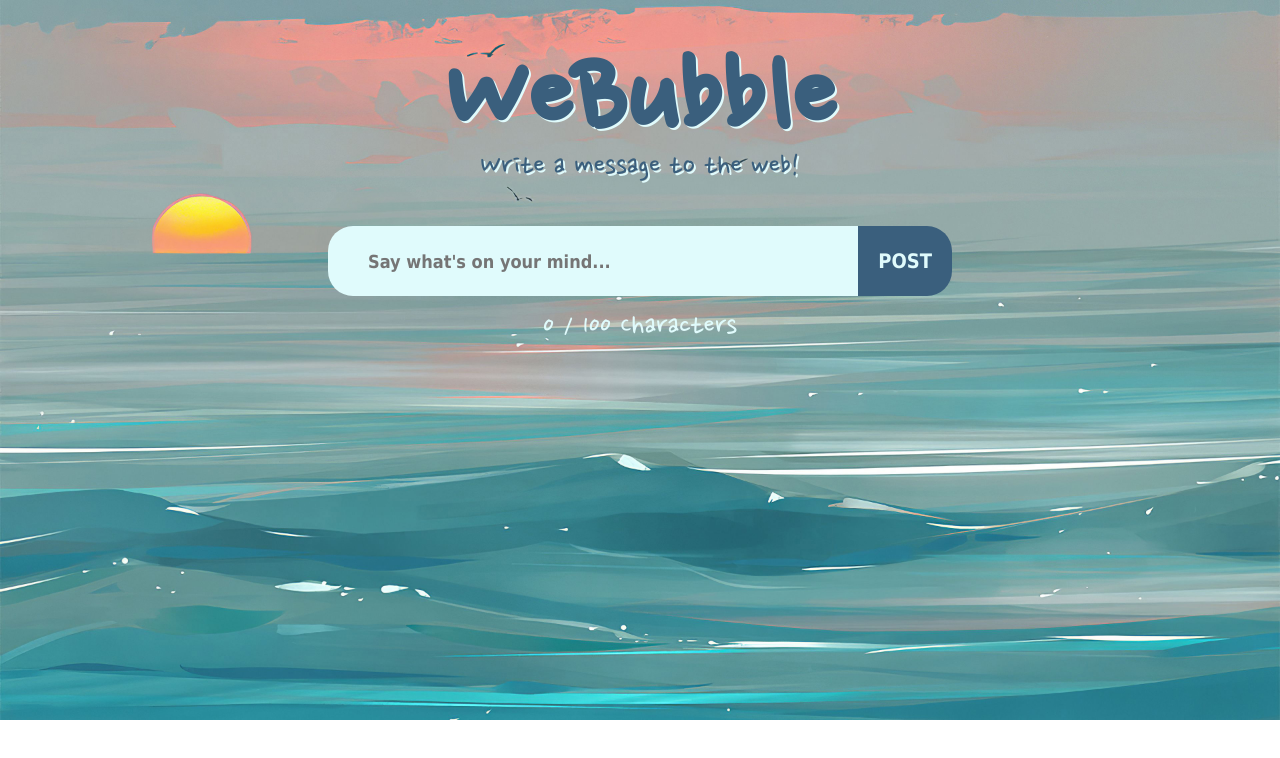
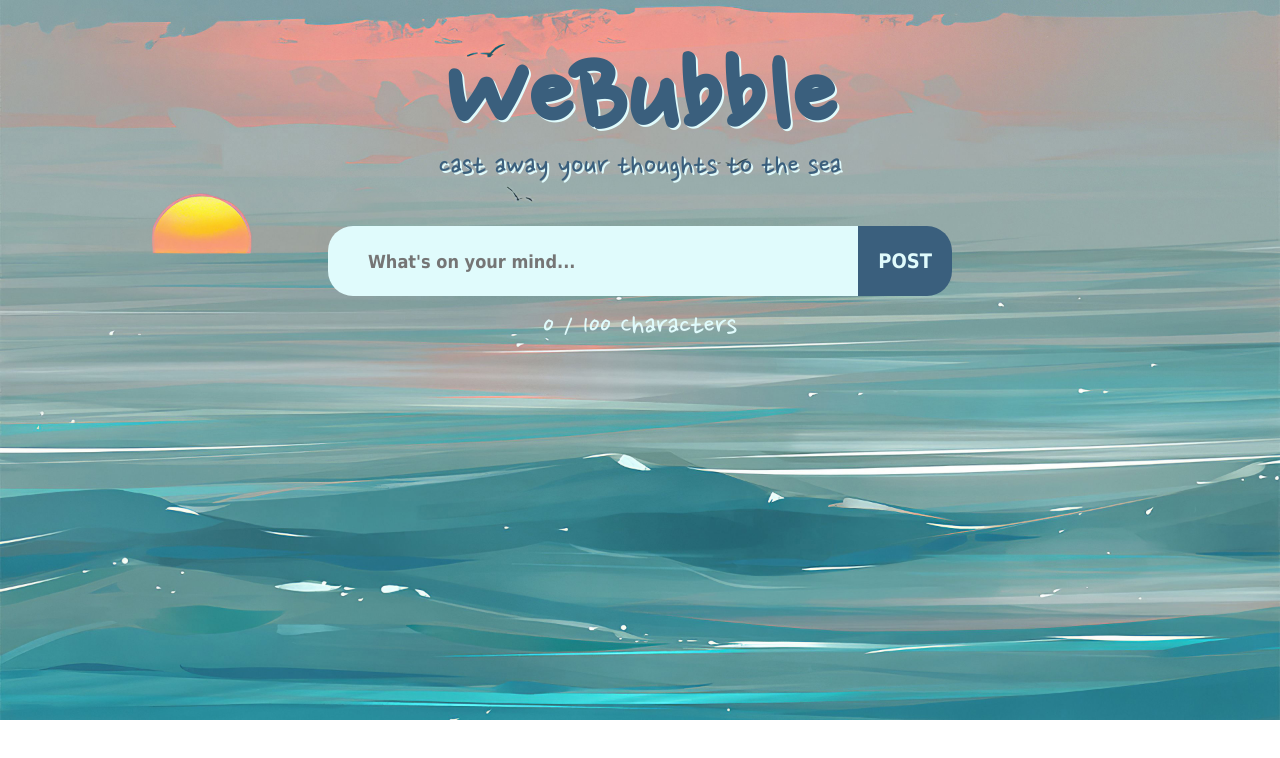
Before and after one commit to steven-packard/WeBubble, a website: page index.html in a window 1280 px wide. Drawn offline with nearby package versions, Linux system fonts and the light colour scheme; no server answers.

Commit message:
Update index.html

```diff
--- a/index.html
+++ b/index.html
@@ -15,13 +15,13 @@
       </h1>
 
       <p class="descr">
-        Write a message to the web!
+        cast away your thoughts to the sea
       </p>
     </div>
 
 
     <div class="input-container">
-      <input id="messageInput" class="textbox" type="text" placeholder="Say what's on your mind..." maxlength="100">
+      <input id="messageInput" class="textbox" type="text" placeholder="What's on your mind..." maxlength="100">
       <button class="submit" onclick="submitMessage()">POST</button>
     </div>
     <p id="charCount" class="char-counter">0 / 100 Characters</p>
```
